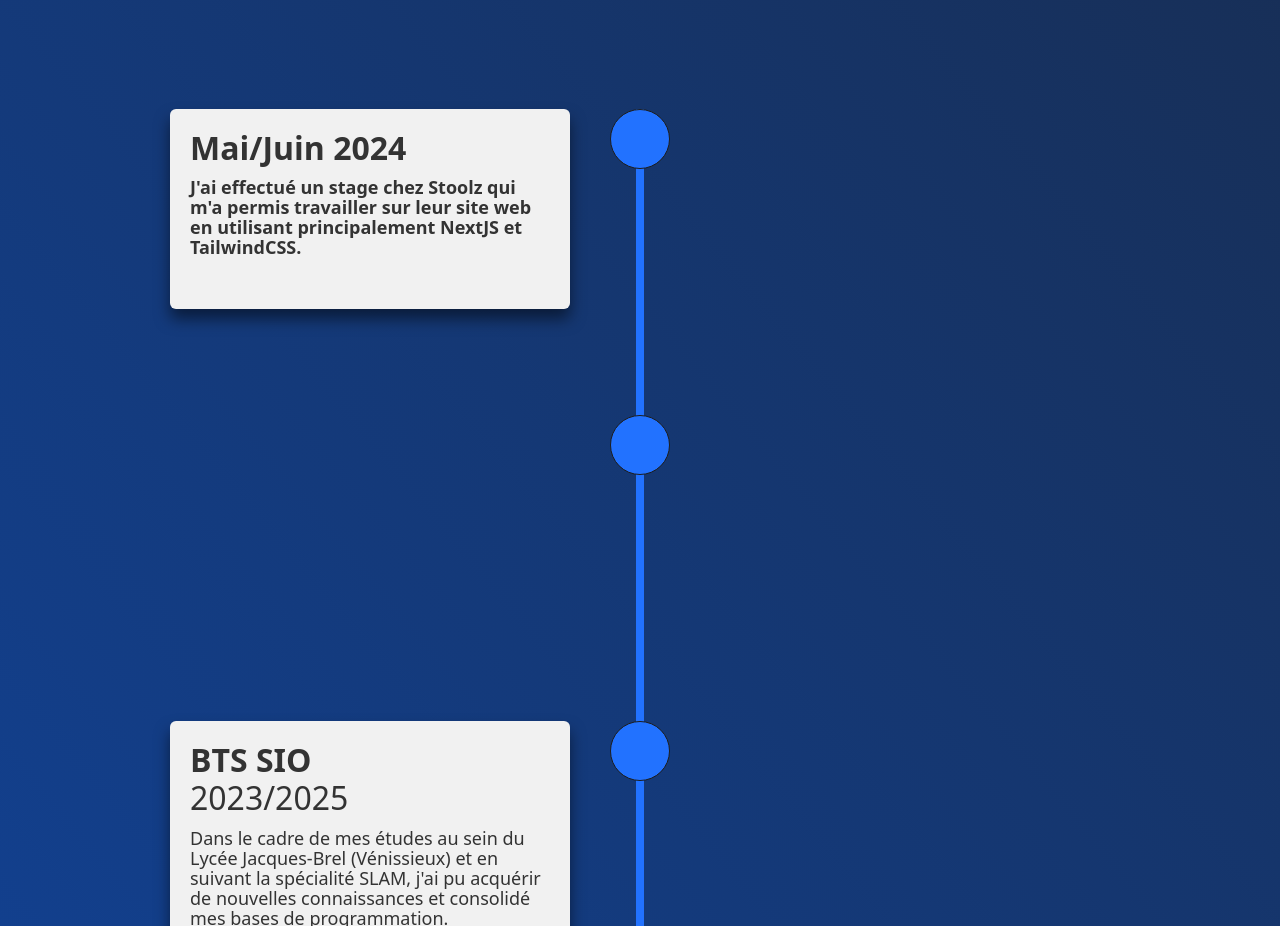
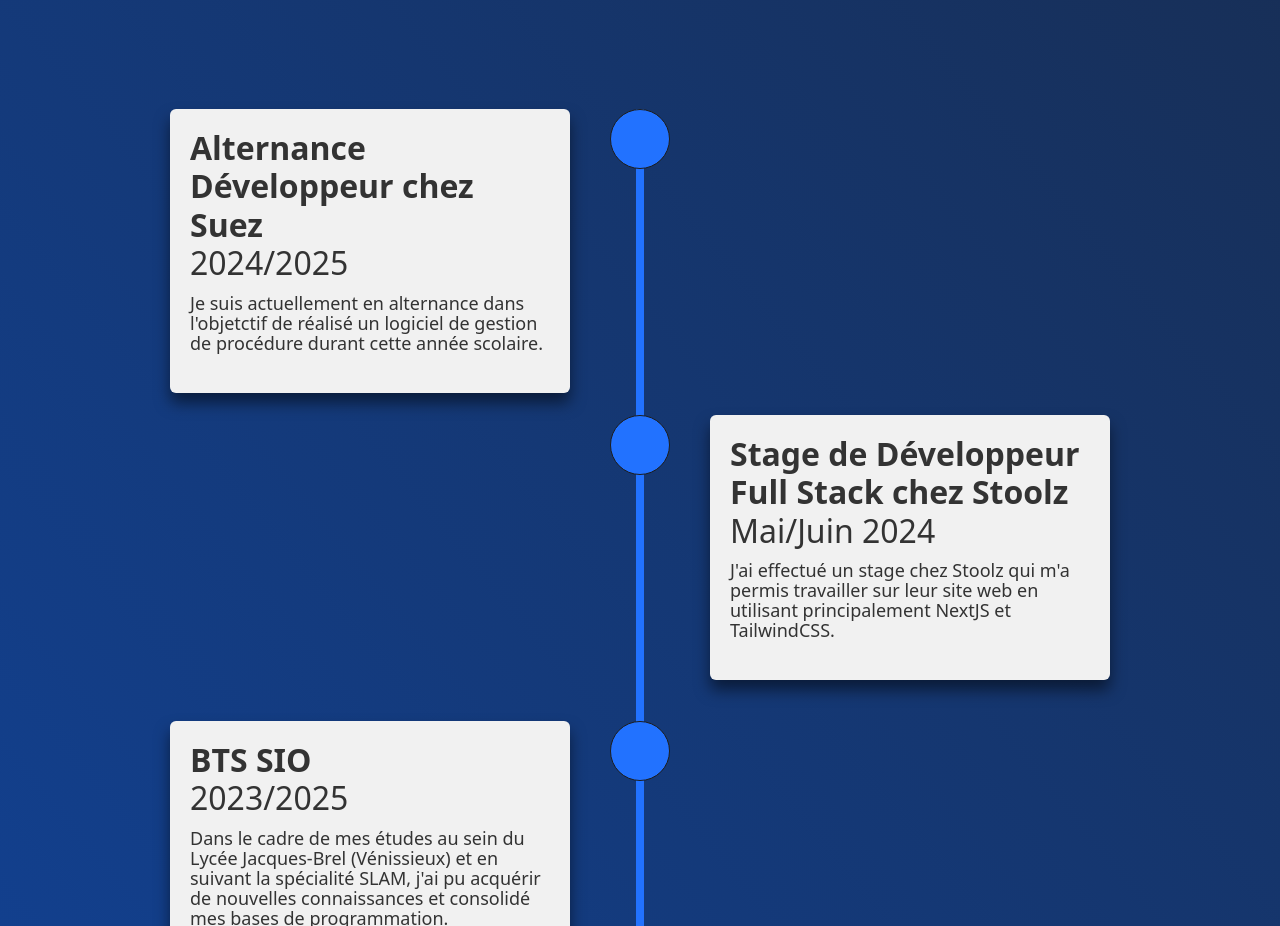
Before and after one commit to swannvrg/portfolio, a plain HTML site: page index.html in a window 1280 px wide. Shown: the part 2747-3673 px from the top of the page. Drawn offline with nearby package versions, Linux system fonts and the light colour scheme; a script that the page names is missing.

Commit message:
Update index.html

```diff
--- a/index.html
+++ b/index.html
@@ -342,7 +342,7 @@ style="width: 20px; height: 50px; border-top-right-radius: 50%; border-bottom-ri
                         <div class="rond r4 r-1" data-anim="4"></div>
 
                         <div class="box b1 rounded" data-anim="1">
-                          <h2><span class="fw-bold" data-bs-toggle=">Alternance Développeur chez Suez</span> <br>2024/2025</h2>
+                          <h2><span class="fw-bold" >Alternance Développeur chez Suez</span> <br>2024/2025</h2>
                           <p>
                             Je suis actuellement en alternance dans l'objetctif de réalisé un logiciel de gestion de procédure durant cette année scolaire.
                           </p>
@@ -350,7 +350,7 @@ style="width: 20px; height: 50px; border-top-right-radius: 50%; border-bottom-ri
                       </div>
 
                         <div class="box b2 rounded" data-anim="2">
-                          <h2><span class="fw-bold" data-bs-toggle=">Stage de Développeur Full Stack chez Stoolz</span> <br>Mai/Juin 2024</h2>
+                          <h2><span class="fw-bold" >Stage de Développeur Full Stack chez Stoolz</span> <br>Mai/Juin 2024</h2>
                           <p>
                             J'ai effectué un stage chez Stoolz qui m'a permis travailler sur leur site web en utilisant principalement NextJS et TailwindCSS.
                           </p>
```
